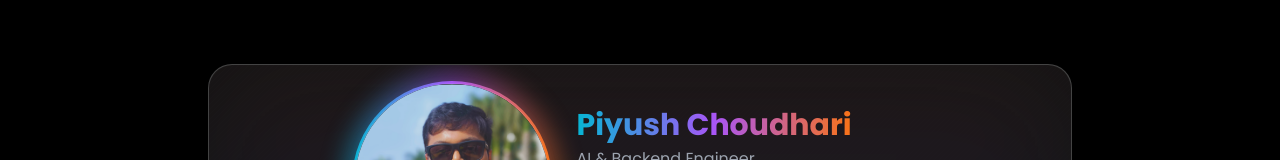
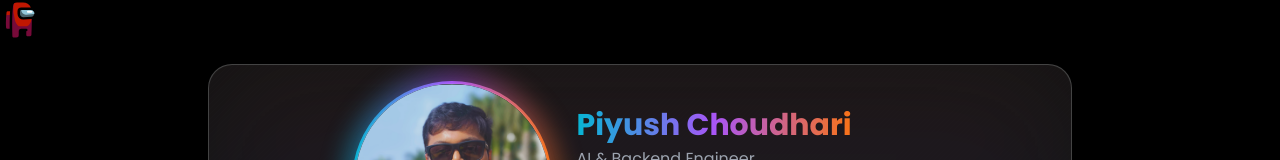
Before and after one commit to capybara-brain346/personal-website, a Next.js app: page / in a window 1280 px wide. Shown: the top 160 px of the page. Built offline with nearby package versions, Linux system fonts and the light colour scheme.

Commit message:
Add Pointer component with SVG icon to Home page layout

```diff
--- a/src/app/page.tsx
+++ b/src/app/page.tsx
@@ -10,6 +10,7 @@
 import Footer from "../components/Footer";
 import Achievements from "@/components/Achievements";
 import { FaArrowUp } from "react-icons/fa";
+import { Pointer } from "@/components/magicui/pointer";
 
 export default function Home() {
   const [showButton, setShowButton] = useState(false);
@@ -72,6 +73,19 @@
 
       {/* Desktop Layout */}
       <div className="hidden lg:block min-h-screen">
+        <Pointer>
+          <svg xmlns="http://www.w3.org/2000/svg" viewBox="0 0 32 32" id="among-us" className="w-10 h-10">
+            <g>
+              <path fill="#770a39" d="M11.27 31a2.11 2.11 0 0 1-2.37-1.92c-.16-4-.42-16.18.58-24.55a4 4 0 0 1 4-3.53h4.93a8 8 0 0 1 8 7.73c.16 5.88.08 13.89-.25 19.4a2 2 0 0 1-2 1.87h-1.89A2.07 2.07 0 0 1 20 28v-4h-4v4a3 3 0 0 1-3 3Z"></path>
+              <path fill="#770a39" d="M9.13 8v.11C9 9.27 9 10.47 8.91 11.72c-.15 3.11-.2 8.54-.15 12.26H5.84a2 2 0 0 1-2-1.87 77.13 77.13 0 0 1 .06-9.76c.09-1 .21-1.88.37-2.73A2 2 0 0 1 6.24 8h2.85Z"></path>
+              <path fill="#c01701" d="M9.13 8v.11C9 9.27 9 10.47 8.91 11.72V12h-2.8a2 2 0 0 0-2 1.64c-.16.85-.28 1.77-.37 2.73v2.66c0-1.62 0-5.19.18-6.66.09-1 .21-1.88.37-2.73A2 2 0 0 1 6.24 8h2.85zm12.03 13H15.8c-1.8 0-3.39-3.17-3.89-4.89a34.61 34.61 0 0 1-1.05-13.34 1 1 0 0 1 .93-.77c1.67-.66 4.31-.64 7.13-.48a6.29 6.29 0 0 1 6.69 6.62l-.4 7.08c-.12 2.1-1.89 5.78-4.05 5.78z"></path>
+              <path fill="#4a646d" d="M28.48 10.9a3.76 3.76 0 0 1-.8 2 3.62 3.62 0 0 1-2.58 1.35l-6.2.44h-.26a3.65 3.65 0 0 1-3.64-3.6V9a2 2 0 0 1 2-2h7.84a3.67 3.67 0 0 1 3.61 3.12 4.07 4.07 0 0 1 .03.78Z"></path>
+              <path fill="#93c8da" d="M28.48 10.9a3.42 3.42 0 0 1-1.38.38l-6.2.44h-.26A3.65 3.65 0 0 1 17 8.09V7h7.84a3.67 3.67 0 0 1 3.61 3.12 4.07 4.07 0 0 1 .03.78Z"></path>
+              <rect width="4.44" height="1.6" x="21.55" y="8.57" fill="#fff" rx=".8"></rect>
+              <path d="M29.44 10A4.67 4.67 0 0 0 27 6.57 9.08 9.08 0 0 0 18.37 0h-4.93a5 5 0 0 0-4.95 4.41c-.11.86-.19 1.74-.27 2.59A1.43 1.43 0 0 0 8 7H6.24a3 3 0 0 0-3 2.46 65.54 65.54 0 0 0-.4 12.74 3 3 0 0 0 3 2.8h1.94c0 1.69.08 3.1.12 4.12A3.09 3.09 0 0 0 11.27 32H13a4 4 0 0 0 4-4v-3h2v3a3.08 3.08 0 0 0 3.27 3h1.85a3 3 0 0 0 3-2.81c.22-3.75.33-9.69.33-13.73a4.79 4.79 0 0 0 1-.9 4.7 4.7 0 0 0 .99-3.56ZM5.84 23a1 1 0 0 1-1-.94 62.15 62.15 0 0 1 .41-12.25 1 1 0 0 1 1-.81h1.81c-.29 4.22-.34 10.5-.31 14Zm19.28 5.07a1 1 0 0 1-1 .93h-1.85c-.76 0-1.27-.4-1.27-1v-3a1 1 0 0 0 0-2h-4a2 2 0 0 0-2 2v3a2 2 0 0 1-2 2h-1.73c-.82 0-1.35-.37-1.37-1-.16-3.95-.43-16 .57-24.39a3 3 0 0 1 3-2.65h4.93a7 7 0 0 1 6.3 4H17a3 3 0 0 0-3 3v2.09a4.64 4.64 0 0 0 4.64 4.64H19l6.2-.44h.27c-.04 3.75-.14 9.35-.35 12.82Zm1.78-15.76a2.63 2.63 0 0 1-1.87 1l-6.2.44a2.57 2.57 0 0 1-2-.7 2.61 2.61 0 0 1-.83-1.96V9a1 1 0 0 1 1-1h7.84a2.65 2.65 0 0 1 2.06 4.31Z"></path>
+            </g>
+          </svg>
+        </Pointer>
         <div className="max-w-[1440px] w-full mx-auto px-8">
           <div className="grid grid-cols-12 gap-8">
             {/* Header Section - Spans 10 columns and centered */}
```
